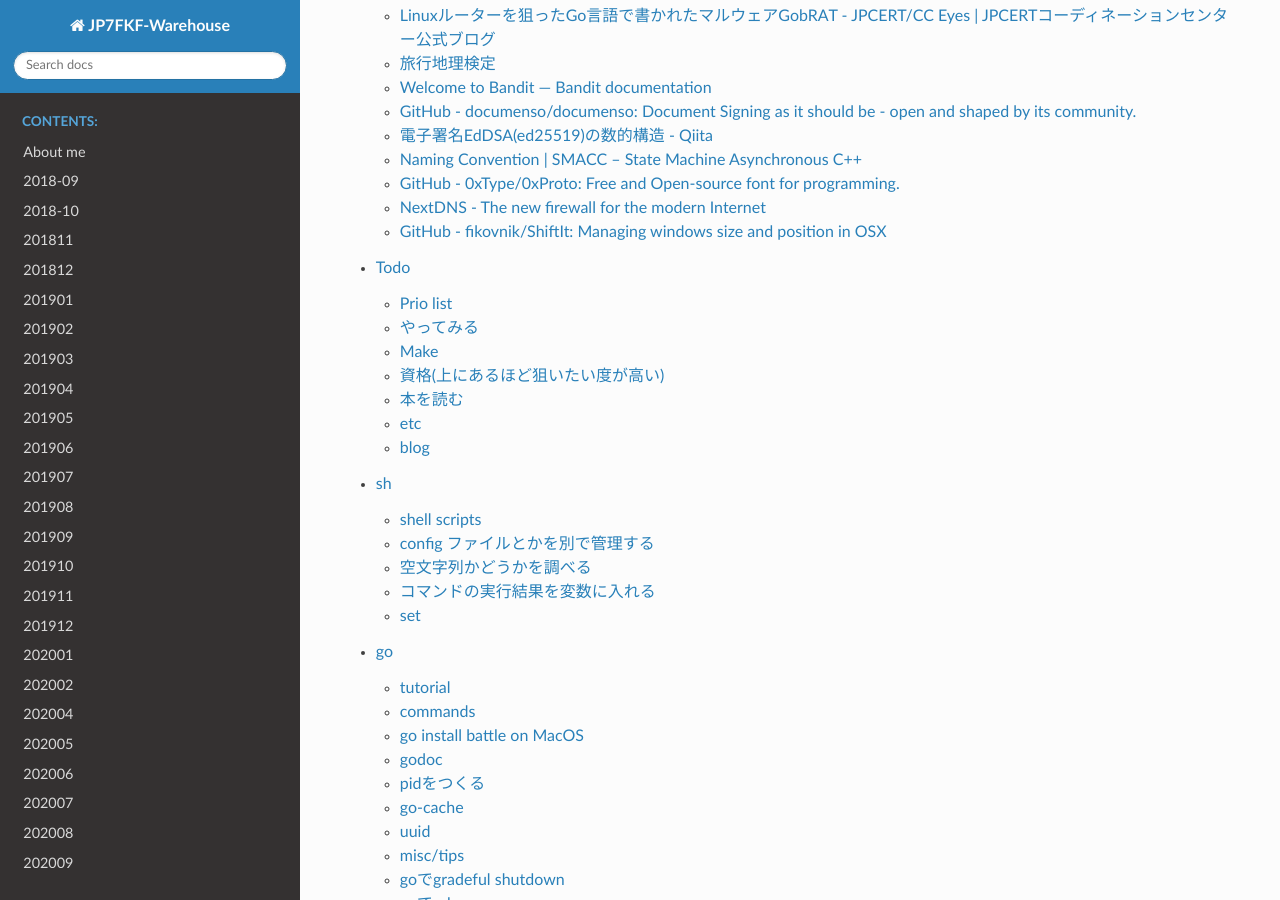
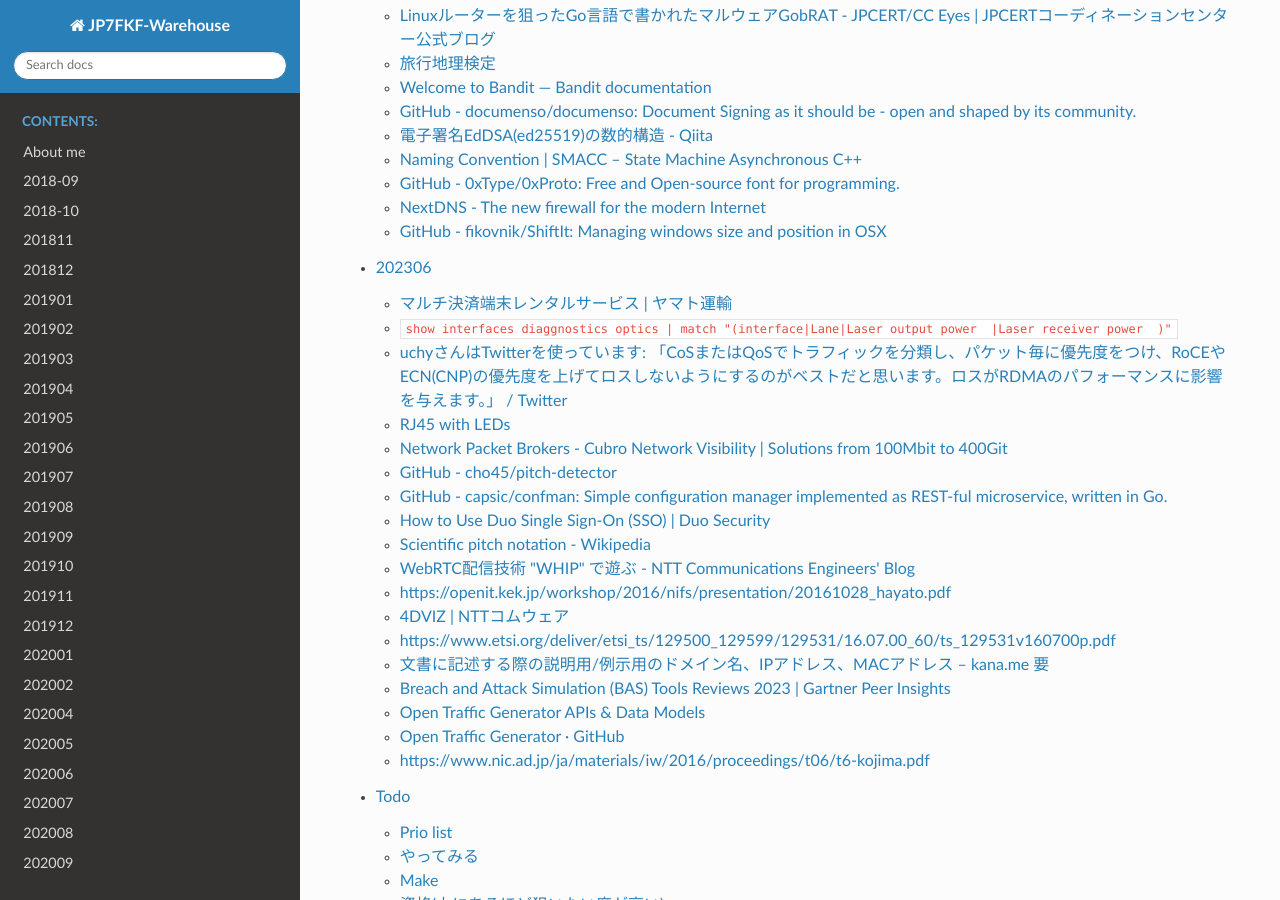
Before and after one commit to jp7fkf/JP7FKF-Warehouse, a Sphinx documentation site: the page built from source/index.rst, in a window 1280 px wide and 900 px high, scrolled down 36369 px. Built offline with Sphinx 7.4.7 and the Read the Docs theme 2.0.0, drawn with Linux system fonts in a browser that asks for light colours.

Commit message:
2023-07-06 21:15:56 JST

```diff
--- /dev/null
+++ b/source/dialy/202306.md
@@ -0,0 +1,43 @@
+# 202306
+
+## [マルチ決済端末レンタルサービス | ヤマト運輸](https://business.kuronekoyamato.co.jp/service/lineup/multi_payment/index.html)
+
+## `show interfaces diaggnostics optics | match "(interface|Lane|Laser output power  |Laser receiver power  )"`
+
+## [uchyさんはTwitterを使っています: 「CoSまたはQoSでトラフィックを分類し、パケット毎に優先度をつけ、RoCEやECN(CNP)の優先度を上げてロスしないようにするのがベストだと思います。ロスがRDMAのパフォーマンスに影響を与えます。」 / Twitter](https://twitter.com/uchy_13/status/1666036517029150720?)
+
+## RJ45 with LEDs
+- https://www.digikey.com/en/products/detail/adam-tech/MTJ-88ARX1-LH/9832414
+- https://www.digikey.com/en/products/detail/adam-tech/MTJ-88ARX1-FSM-LG/9832402
+- https://www.digikey.com/en/products/detail/adam-tech/MTJ-88ARX1-FSM-PG-LP/9832551
+- [RJ45 MODULAR JACK, SHIELDED, PNL MTJ-88ARX1-FSM-PG-L16 Adam Tech製｜電子部品・半導体通販のマルツ](https://www.marutsu.co.jp/pc/i/31914306/)
+- [RJ45 MODULAR JACK, DIP, SIDE ENT MTJ-88ARX1-LH Adam Tech製｜電子部品・半導体通販のマルツ](https://www.marutsu.co.jp/pc/i/31914321/)
+
+
+## [Network Packet Brokers - Cubro Network Visibility | Solutions from 100Mbit to 400Git](https://www.cubro.com/ja/products/network-packet-brokers/)
+
+## [GitHub - cho45/pitch-detector](https://github.com/cho45/pitch-detector)
+
+## [GitHub - capsic/confman: Simple configuration manager implemented as REST-ful microservice, written in Go.](https://github.com/capsic/confman)
+
+## [How to Use Duo Single Sign-On (SSO) | Duo Security](https://duo.com/docs/sso)
+
+## [Scientific pitch notation - Wikipedia](https://en.wikipedia.org/wiki/Scientific_pitch_notation)
+
+## [WebRTC配信技術 "WHIP" で遊ぶ - NTT Communications Engineers' Blog](https://engineers.ntt.com/entry/2023/05/19/114213)
+
+## https://openit.kek.jp/workshop/2016/nifs/presentation/20161028_hayato.pdf
+
+## [4DVIZ | NTTコムウェア](https://sc.nttcom.co.jp/4dv/)
+
+## https://www.etsi.org/deliver/etsi_ts/129500_129599/129531/16.07.00_60/ts_129531v160700p.pdf
+
+## [文書に記述する際の説明用/例示用のドメイン名、IPアドレス、MACアドレス – kana.me 要](https://kana.me/entry/reserved-for-documentation)
+
+## [Breach and Attack Simulation (BAS) Tools Reviews 2023 | Gartner Peer Insights](https://www.gartner.com/reviews/market/breach-and-attack-simulation-bas-tools)
+
+## [Open Traffic Generator APIs & Data Models](https://otg.dev/)
+
+## [Open Traffic Generator · GitHub](https://github.com/open-traffic-generator)
+
+## https://www.nic.ad.jp/ja/materials/iw/2016/proceedings/t06/t6-kojima.pdf
--- a/source/index.rst
+++ b/source/index.rst
@@ -67,6 +67,7 @@ Welcome to JP7FKF-Warehouse!
   dialy/202303
   dialy/202304
   dialy/202305
+  dialy/202306
   todo
   programming/sh
   programming/go
```
